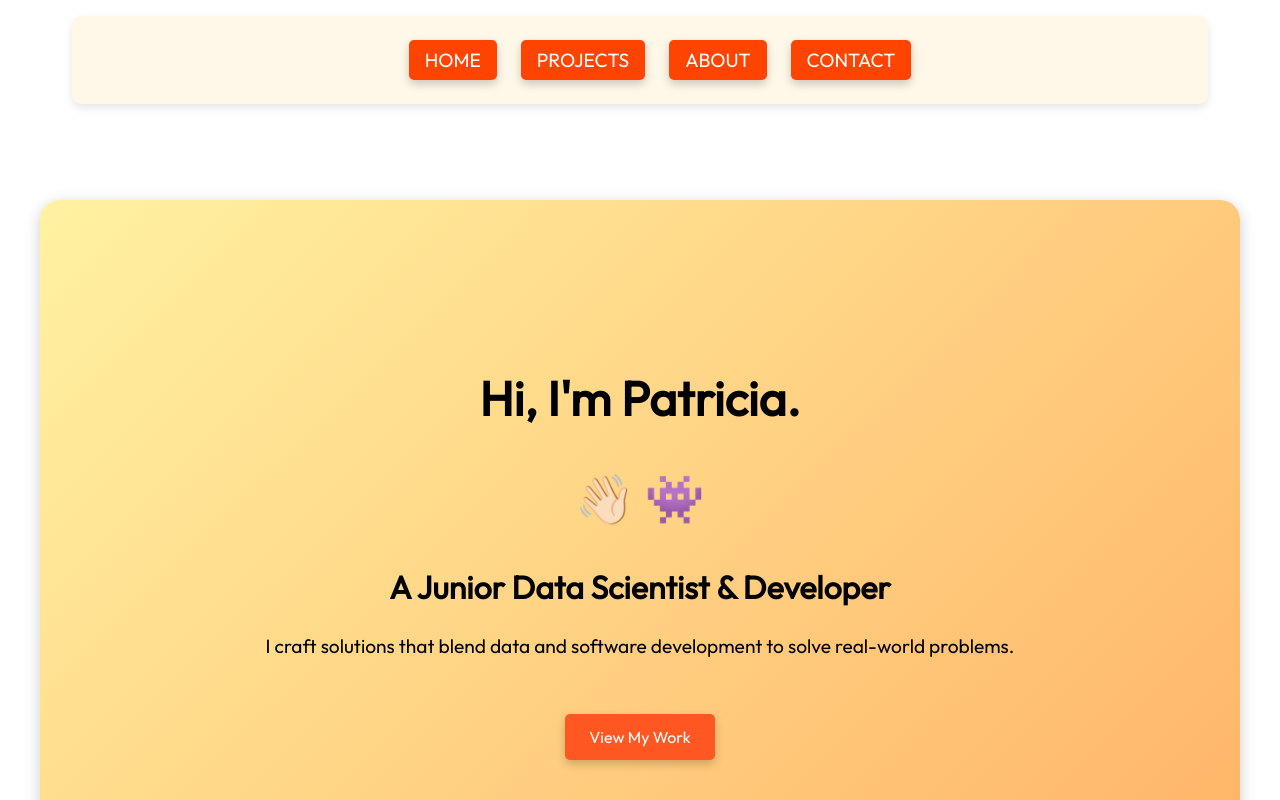
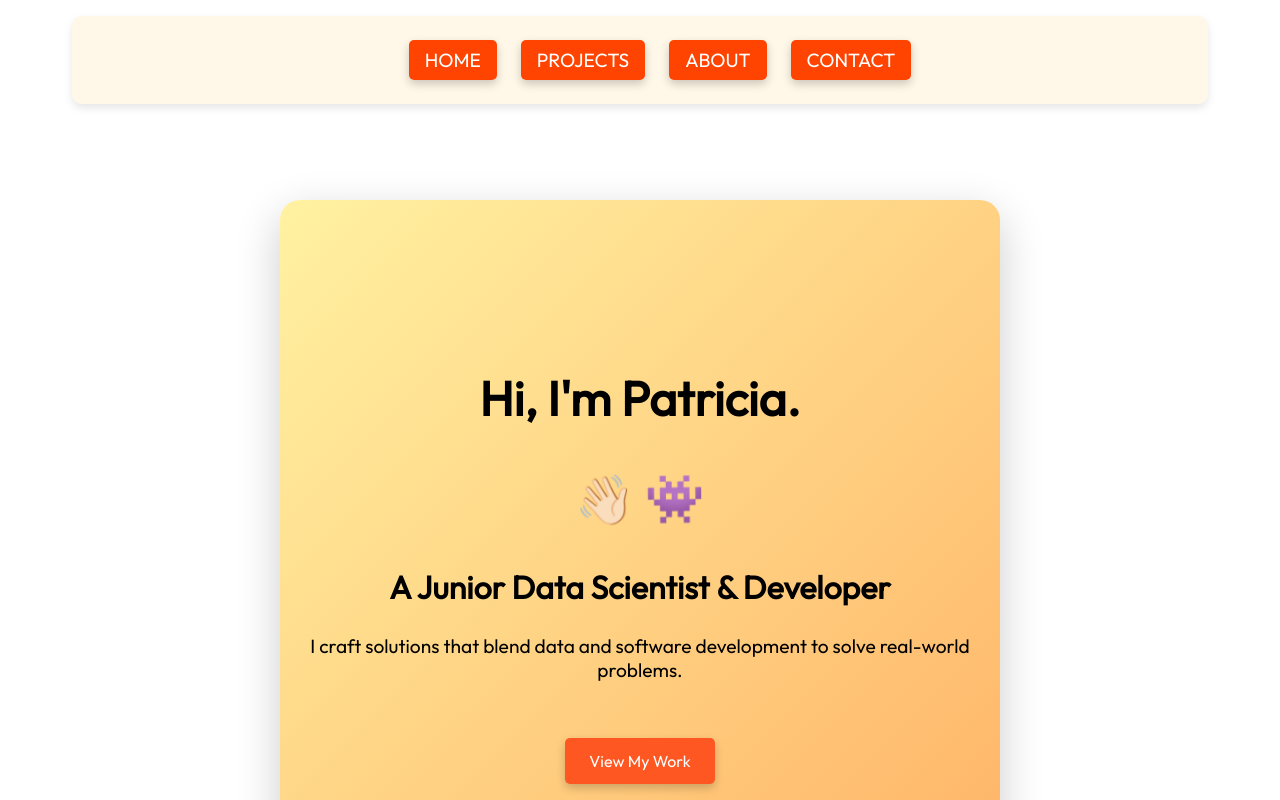
Before and after one commit to misavoid/next-portfolio, a Next.js app: page / in a window 1280 px wide. Shown: the top 800 px of the page. Built offline with nearby package versions, Linux system fonts and the light colour scheme.

Commit message:
Update hero and projects sections styles in width

```diff
--- a/app/globals.css
+++ b/app/globals.css
@@ -121,6 +121,7 @@ button:hover, .cta:hover {
 
 /* Hero Section */
 .hero {
+  width: 60%;
   margin: 6rem auto;
   padding: 8rem 0;
   border-radius: 20px; /* Make the box more rounded */
@@ -128,7 +129,7 @@ button:hover, .cta:hover {
   backdrop-filter: blur(15px); /* Glassy blur effect */
   color: black;
   text-align: center;
-  box-shadow: 0 4px 15px rgba(0, 0, 0, 0.2); /* Add shadow for depth */
+  box-shadow: 0 15px 45px rgba(0, 0, 0, 0.2); /* Add shadow for depth */
 }
 
 
@@ -173,7 +174,9 @@ button:hover, .cta:hover {
 
 /* Projects Section */
 .projects-section {
-  padding: 4rem 0;
+  position: relative;
+  width: 100%;
+  padding: 8rem 0;
 }
 
 .projects-section h2 {
```
